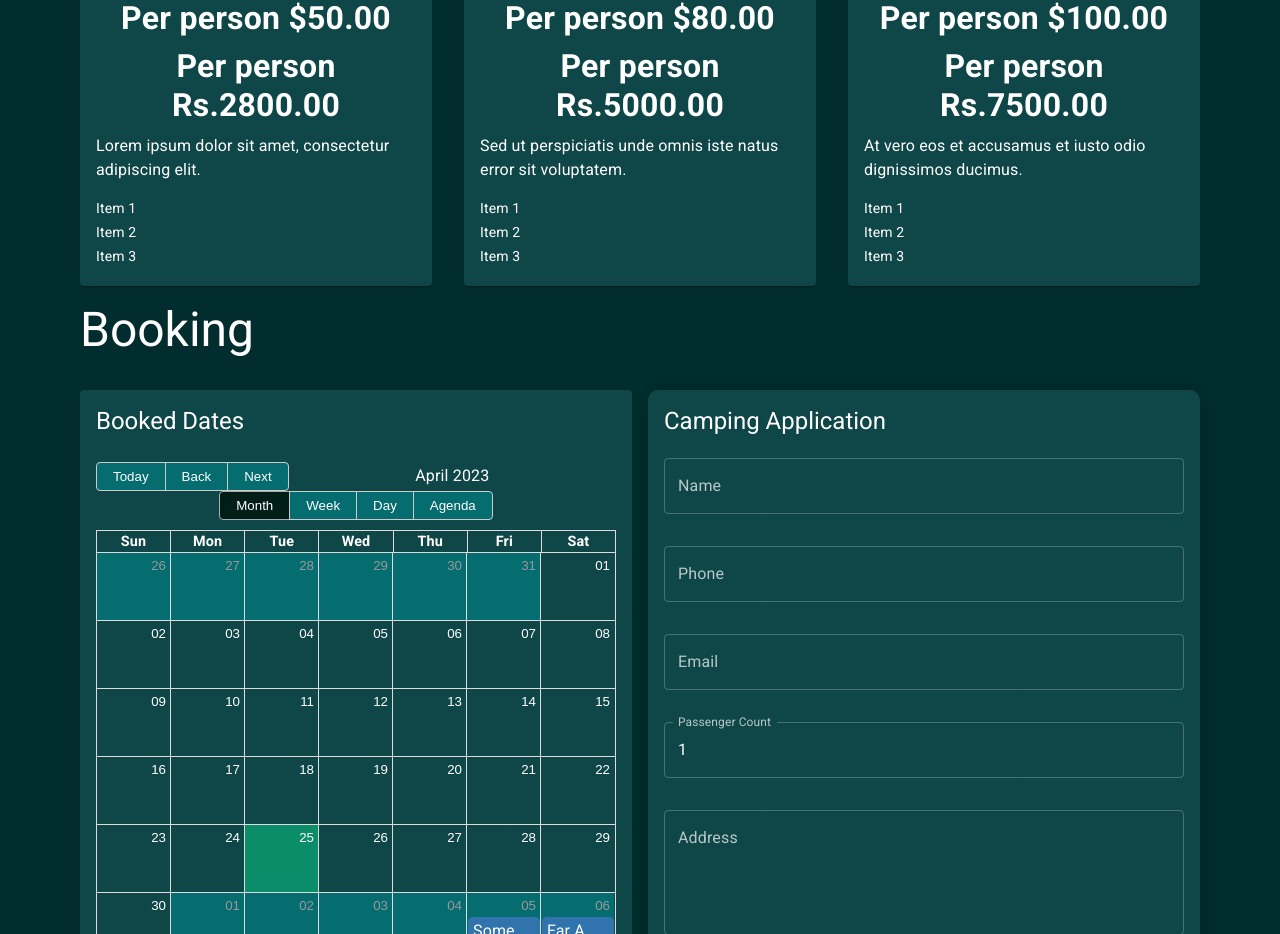
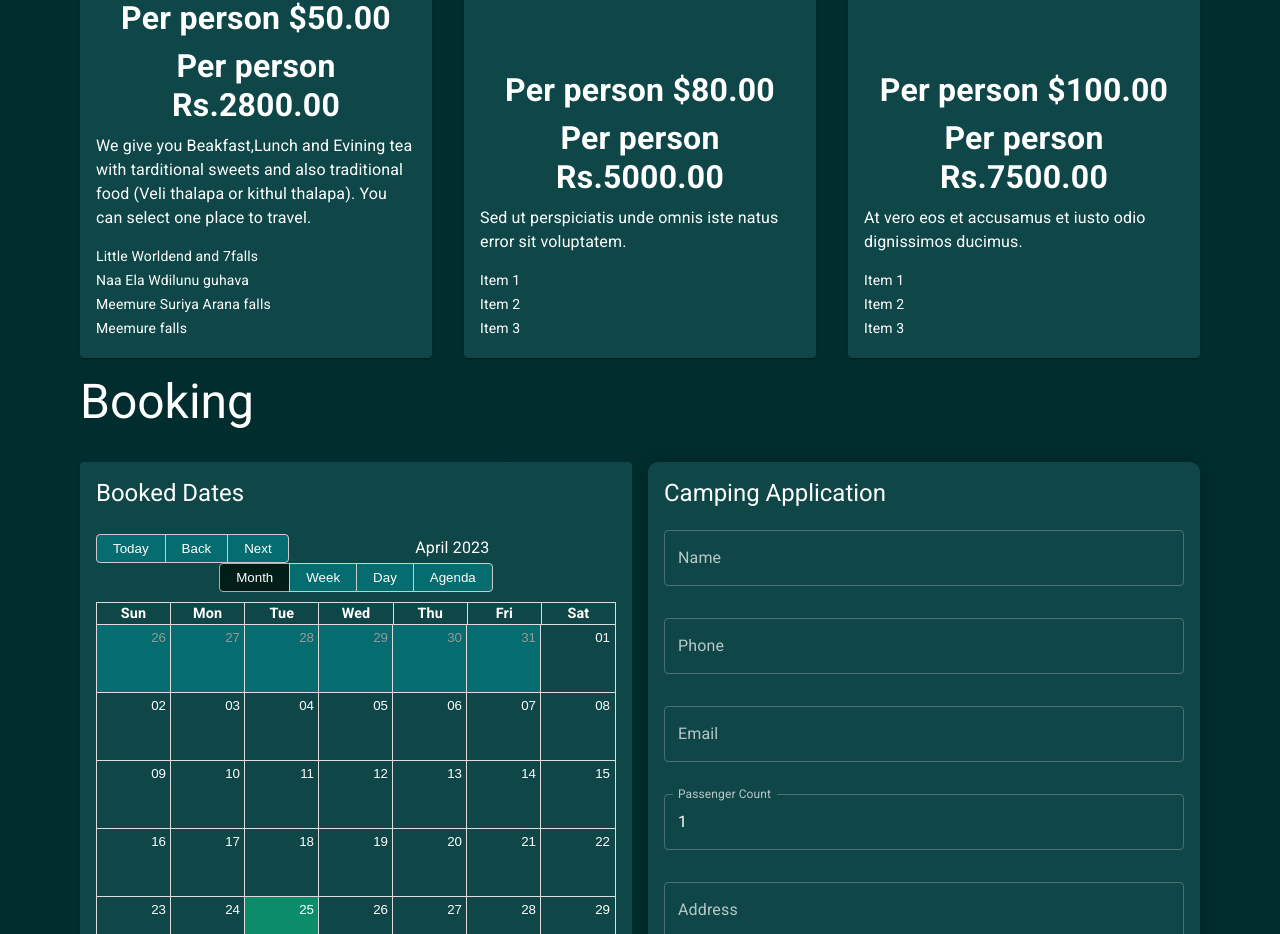
Before and after one commit to dilanjanranmalinda/meemure-app, a React (Create React App) app: page / in a window 1280 px wide. Shown: the part 834-1768 px from the top of the page. Built offline with nearby package versions, Linux system fonts and the light colour scheme; no server answers.

Commit message:
package Details change

```diff
--- a/src/pages/Packages/Packages.tsx
+++ b/src/pages/Packages/Packages.tsx
@@ -55,8 +55,14 @@ const Packages = () => {
       title: "One Day",
       foriegnPrice: "Per person $50.00",
       localPrice: "Per person Rs.2800.00",
-      description: "Lorem ipsum dolor sit amet, consectetur adipiscing elit.",
-      items: ["Item 1", "Item 2", "Item 3"],
+      description:
+        "We give you Beakfast,Lunch and Evining tea with tarditional sweets and also traditional food (Veli thalapa or kithul thalapa). You can select one place to travel.",
+      items: [
+        "Little Worldend and 7falls",
+        "Naa Ela Wdilunu guhava",
+        "Meemure Suriya Arana falls",
+        "Meemure falls",
+      ],
     },
     {
       title: "Two Days",
```
